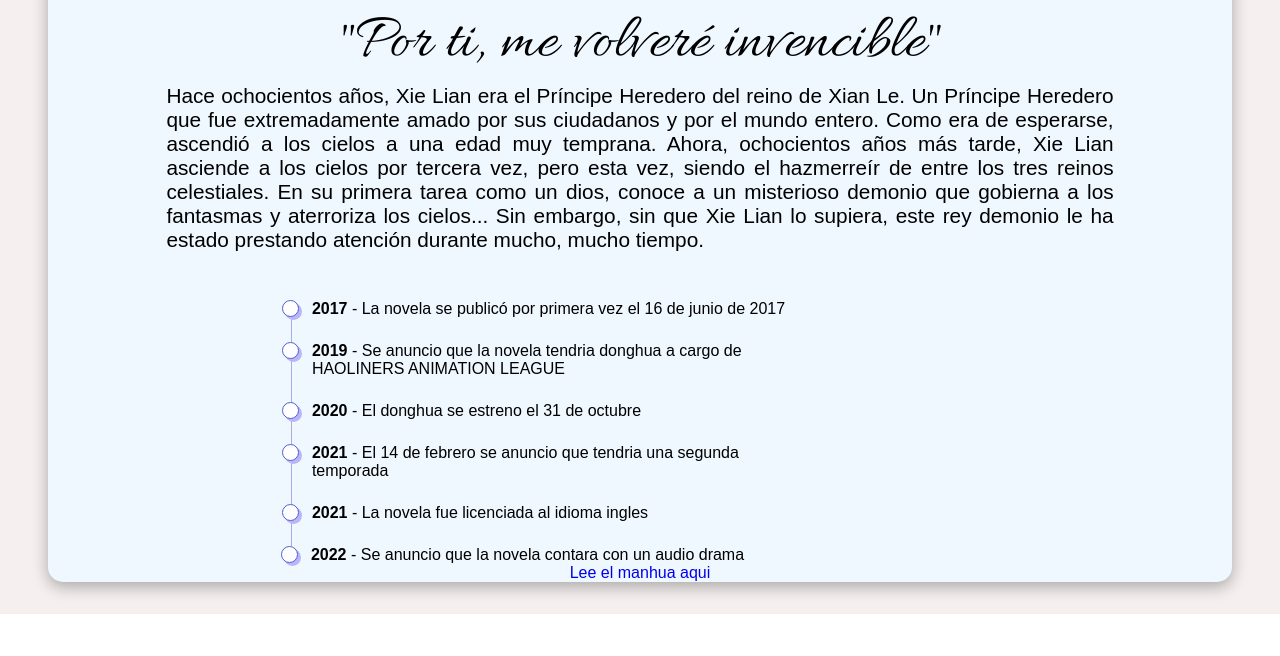
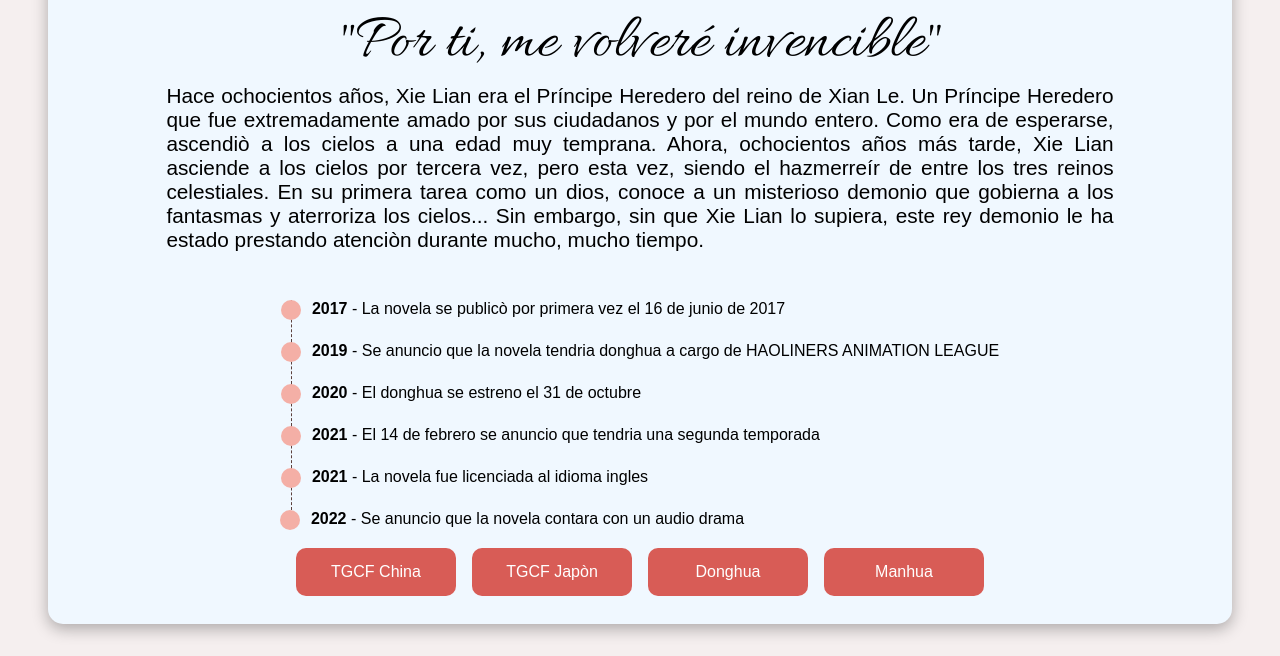
Before and after one commit to andrea-mendoza/tgcf-tribute-page, a plain HTML site: page index.html in a window 1280 px wide. Shown: the part 758-1414 px from the top of the page. Before the commit the page ends 1372 px from the top, so only its background shows below. Drawn offline with Linux system fonts and the light colour scheme; a web font is replaced by a local one.

Commit message:
add navbar and fix links

```diff
--- a/index.html
+++ b/index.html
@@ -32,19 +32,19 @@
                 </p>
                 <p class="resumen"> Hace ochocientos años, Xie Lian era el Príncipe Heredero del reino de Xian Le. Un
                     Príncipe Heredero que
-                    fue extremadamente amado por sus ciudadanos y por el mundo entero. Como era de esperarse, ascendió a
+                    fue extremadamente amado por sus ciudadanos y por el mundo entero. Como era de esperarse, ascendiò a
                     los
                     cielos a una edad muy temprana. Ahora, ochocientos años más tarde, Xie Lian asciende a los cielos
                     por
                     tercera vez, pero esta vez, siendo el hazmerreír de entre los tres reinos celestiales. En su primera
                     tarea como un dios, conoce a un misterioso demonio que gobierna a los fantasmas y aterroriza los
-                    cielos... Sin embargo, sin que Xie Lian lo supiera, este rey demonio le ha estado prestando atención
+                    cielos... Sin embargo, sin que Xie Lian lo supiera, este rey demonio le ha estado prestando atenciòn
                     durante mucho, mucho tiempo. </p>
             </article>
 
             <article>
                 <ul>
-                    <li> <strong> 2017 </strong> - La novela se publicó por primera vez el 16 de junio de 2017 </li>
+                    <li> <strong> 2017 </strong> - La novela se publicò por primera vez el 16 de junio de 2017 </li>
                     <li><strong> 2019 </strong> - Se anuncio que la novela tendria donghua a cargo de HAOLINERS
                         ANIMATION
                         LEAGUE</li>
@@ -55,7 +55,12 @@
 
                 </ul>
             </article>
-            <a id="tribute-link" href="https://www.google.com" target="_blank"> Lee el manhua aqui </a>
+            <nav class="nav__container">
+                <a id="tribute-link" href="https://www.bilibili.com/tgcf" target="_blank"> TGCF China </a>
+                <a id="tribute-link" href="https://tgcf-anime.com/" target="_blank"> TGCF Japòn </a>
+                <a id="tribute-link" href="https://www.bilibili.com/bangumi/media/md28223059" target="_blank"> Donghua </a>
+                <a id="tribute-link" href="https://manga.bilibili.com/detail/mc26769?referfrom=bili_pgc_info" target="_blank"> Manhua </a>
+            </nav>
         </section>
     </main>
 </body>
--- a/style.css
+++ b/style.css
@@ -1,7 +1,7 @@
 * {
   box-sizing: border-box;
-  text-decoration:none;
-  list-style:none;
+  text-decoration: none;
+  list-style: none;
   font-family: 'Laila', sans-serif;
   margin: 0;
   padding: 0;
@@ -28,7 +28,7 @@ body {
 #title {
   font-family: 'Ma Shan Zheng', cursive;
   font-size: 8rem;
-  color: #823f67;
+  color: #c75054;
 }
 
 .title__container {
@@ -51,6 +51,7 @@ body {
   justify-content: center;
   flex-direction: column;
   align-items: center;
+  padding-bottom: 1rem;
 
 }
 
@@ -65,7 +66,7 @@ body {
 
 li {
   padding-bottom: 1.5rem;
-  border-left: 1px solid #abaaed;
+  border-left: 1px dashed #5c413d;
   position: relative;
   padding-left: 20px;
   margin-left: 10px;
@@ -77,7 +78,15 @@ li:last-child {
 }
 
 li:before {
-  content: '';
+  position: absolute;
+  left: -11px;
+  top: 0;
+  content: " ";
+  border-radius: 500%;
+  background: #f4afa6;
+  height: 20px;
+  width: 20px;
+  /* content: '';
   width: 15px;
   height: 15px;
   background: white;
@@ -87,7 +96,7 @@ li:before {
   border-radius: 50%;
   position: absolute;
   left: -10px;
-  top: 0px;
+  top: 0px; */
 }
 
 
@@ -106,7 +115,6 @@ li:before {
 
 ul {
   text-align: start;
-  width: 75%;
 }
 
 .message__container {
@@ -128,3 +136,29 @@ ul {
   font-family: "Allura", cursive;
   font-size: 4rem;
 }
+
+#tribute-link {
+  width: 10rem;
+  height: 3rem;
+  color: white;
+  background: #d85c56;
+  border-radius: 10px;
+  margin: 1rem 0.5rem 0.5rem;
+  display: flex;
+  justify-content: center;
+  align-items: center;
+}
+
+#tribute-link:hover {
+  background: none;
+  color: black;
+  border: 1px solid #d85c56;
+}
+
+.nav__container {
+  width: 100%;
+  height: 5rem;
+  display: flex;
+  justify-content: center;
+  align-items: center;
+}
```
Also changed, not shown: 1 other file.
